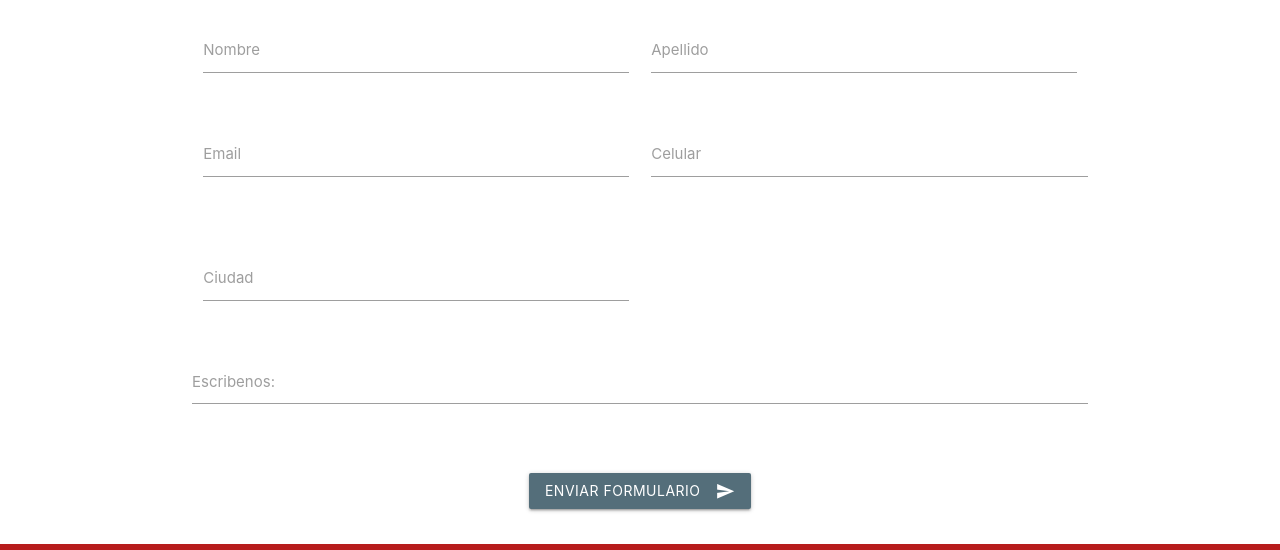
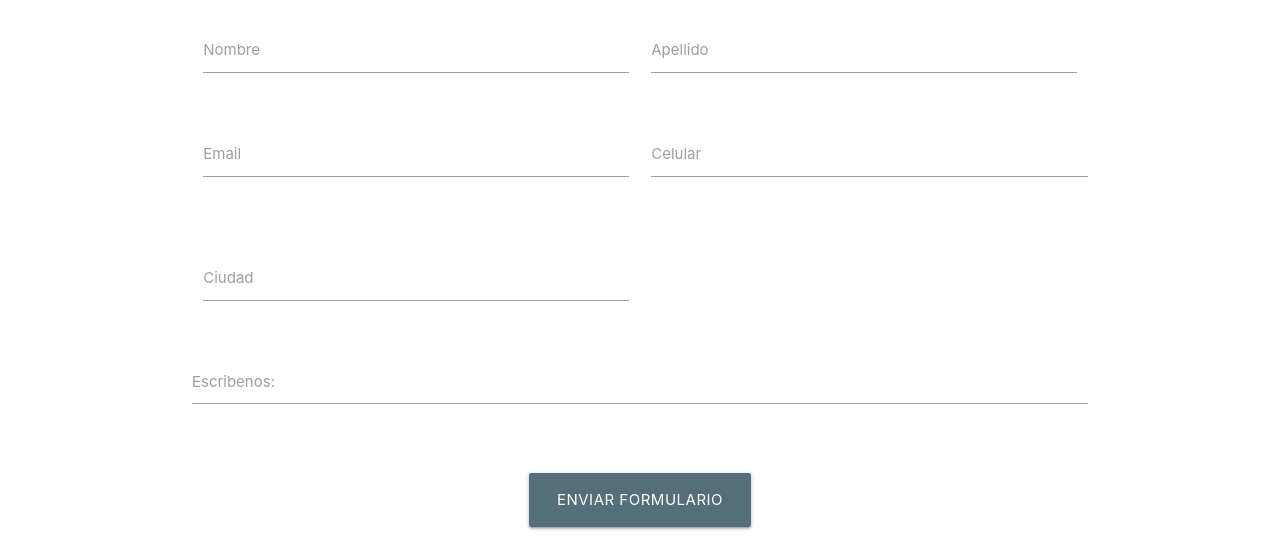
Before and after one commit to JulianGiraldoR/CRECEAN-sena-2024-materialize, a plain HTML site: page contact.html in a window 1280 px wide. Shown: the part 250-800 px from the top of the page. Drawn offline with nearby package versions, Linux system fonts and the light colour scheme.

Commit message:
cambios en el boton contacto

```diff
--- a/contact.html
+++ b/contact.html
@@ -163,14 +163,18 @@
             </div>
           </div>
 
-          <button
-            class="btn waves-effect blue-grey darken-1"
-            type="submit"
-            name="action"
-          >
-            Enviar Formulario
-            <i class="material-icons right">send</i>
-          </button>
+        <!-- Modal Structure mensaje emergente confirmacion registro-->
+  <a class="waves-effect blue-grey darken-1 btn-large modal-trigger" href="#modal1">ENVIAR FORMULARIO</a>
+  <div id="modal1" class="modal">
+    <div class="modal-content">
+      <h4>CONFIRMACION DE ENVIO DE FORMULARIO</h4>
+      <p>Gracias por escribirnos en breve resolveremos tus dudas e inquietudes</p>
+    </div>
+    <div class="modal-footer">
+      <a href="index.html" class="modal-close waves-effect waves-green btn-flat">Enviar Formulario</a>
+      <a href="contact.html" class="modal-close waves-effect waves-green btn-flat">Cancelar envio</a>
+    </div>
+  </div>
         </form>
       </div>
     </div>
```
